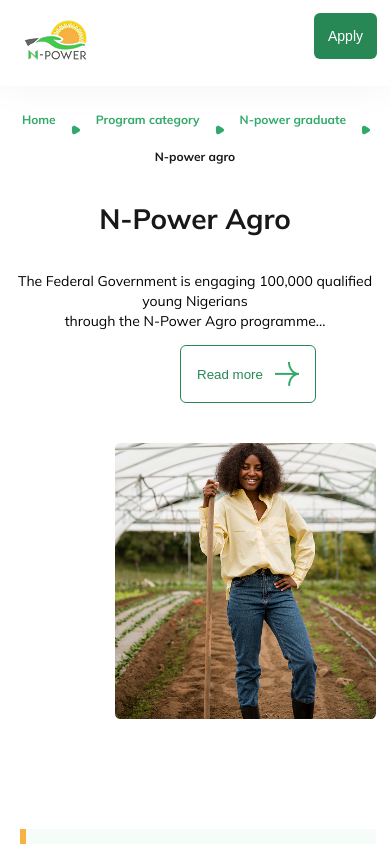
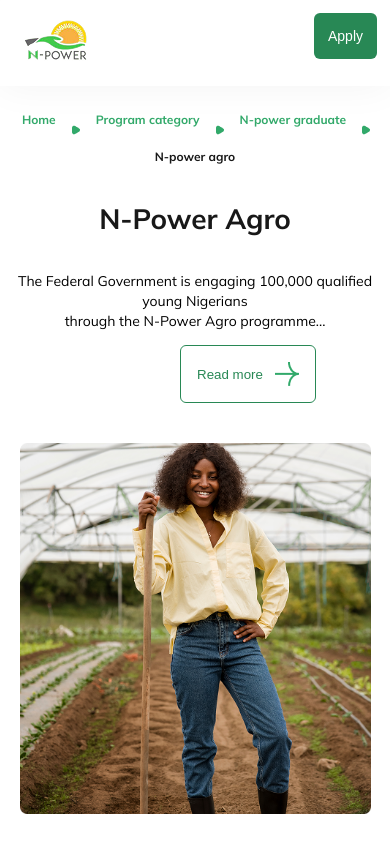
Before and after one commit to Chidinmaojimba/N-agropro2, a React (Vite) app: page / in a window 390 px wide. Built offline with nearby package versions, Linux system fonts and the light colour scheme.

Commit message:
worked on mobile responsiveness

```diff
--- a/src/component/Home.tsx
+++ b/src/component/Home.tsx
@@ -26,7 +26,7 @@
                 <button className="homeBttn">Read more<img src={arrowgreen} className="arrowGreen"></img></button>
           </div>
           <div className="homeImg">
-                <img src={imagehero} alt="image hero"/>
+                <img src={imagehero} alt="image hero" className="home-img"/>
           </div>
        </div>
      </div>
--- a/src/index.css
+++ b/src/index.css
@@ -175,7 +175,7 @@
 }
 
 .homeImg {
-  width: 480;
+  max-width: 480px;
   height: 507;
   opacity: 1;
   border-radius: 10px;
@@ -390,21 +390,32 @@
 
 
 @media (max-width: 425px) {
+
+  .homeWriteup {
+    flex-direction: column;
+    text-align: center;
+    margin-top: 20px;
+    height: auto;
+  }
 .homeBttn {
     margin-left: 180px;
     margin-bottom: 20px;
 }
 
-.homeImg img {
-    width: 80%;
-    height: auto;
-    margin-left: -40px;
-  }
+
+.homeImg  {
+    /* margin-right: 80px; */
+
+    margin: 0 auto;
+
+}
 
       .apply-btn {
         width: 120px;
       }
-}
+
+    }
+
 
 
 
@@ -454,10 +465,14 @@
     line-height: 20px;
   }
 
+  .homeImg{
+    margin-left: auto !important;
+  }
   .homeImg img {
     width: 90%;
     height: auto;
     margin: 20px auto;
+
   }
 
   .overview {
@@ -494,24 +509,8 @@
 
 
 
-@media (max-width: 320px) {
-  .writeUp h2 { font-size: 24px; }
-  .homeBttn { width: 100%; justify-content: center; }
-  .arrowGreen { width: 16px; }
-
-  .overviewBttn {
-    width: 100%;
-    height: 48px;
-    font-size: 14px;
-  }
-}
 
 
-@media (min-width: 321px) and (max-width: 375px) {
-  .writeUp h2 { font-size: 30px; }
-  .homeImg img { width: 85%; }
-  .overviewBttn { width: 90%; }
-}
 
 
 @media (min-width: 481px) and (max-width: 768px) {
@@ -523,13 +522,13 @@
   }
 
   .writeUp h2 {
-    font-size: 36px;
+    font-size: 30px;
   }
 
   .homeImg img {
     width: 60%;
     height: auto;
-    margin-right: 90px;
+
   }
 
   .overview {
@@ -575,7 +574,7 @@
   }
 
   .homeImg img {
-    width: 45%;
+    width: 80%;
   }
 
   .overview {
@@ -631,4 +630,10 @@
     margin: 100px auto;
   }
 
+  .homeImg img {
+    width: 100%;
+     height: auto;
+     margin-right: 40px;
+  }
+
 }
--- a/src/styles/biodata.css
+++ b/src/styles/biodata.css
@@ -169,29 +169,6 @@
 width:100%;
 }
 
-/* mobile responsiveness
-@media (max-width: 900px) {
-  .page-wrapper {
-    flex-direction: column;
-  }
-
-  .left-image {
-    width: 100%;
-    height: 300px;
-    margin: 0;
-    border-radius: 0;
-  }
-
-  .right-form,
-  .form-container {
-    margin: 20px;
-    max-width: 100%;
-  }
-
-  .form-row {
-    flex-direction: column;
-  }
-} */
 
 
 
@@ -243,9 +220,6 @@
 
 
 
-/* ================================
-   375px — SMALL PHONES
-================================ */
 @media (min-width: 321px) and (max-width: 375px) {
 
   .biodata {
@@ -288,9 +262,7 @@
 }
 
 
-/* =========================================
-   📱 0px – 480px (Extra Small devices)
-========================================= */
+
 @media (max-width: 480px) {
 
   .biodata {
@@ -321,13 +293,11 @@
   }
 
   .continueBttn {
-    width: 90%;
+    width: 70%;
   }
 }
 
-/* =========================================
-   📱 481px – 768px (Small tablets / large phones)
-========================================= */
+
 @media (min-width: 481px) and (max-width: 768px) {
 
   .biodata {
@@ -350,13 +320,21 @@
   }
 
   .continueBttn {
-    width: 80%;
+    width: 50%;
   }
 }
 
-/* =========================================
-  💻 769px – 1024px (Tablets / small laptops)
-========================================= */
+@media (max-width: 768px) {
+  .biodataImg {
+    width: 80%;
+    height: 80%;
+    object-fit: scale-down;
+    margin-left: 50px;
+}
+
+}
+
+
 @media (min-width: 769px) and (max-width: 1024px) {
 
   .biodata {
```
Also changed, not shown: src/styles/bankinginfo.css (+164 -0 lines).
